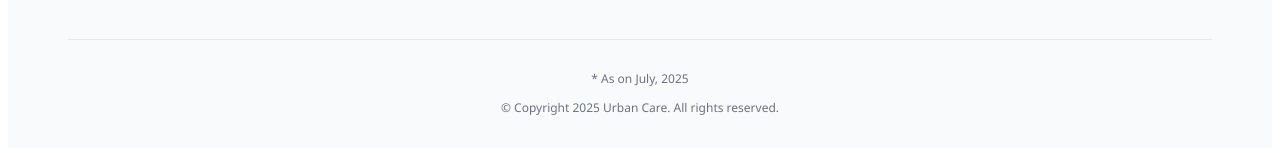
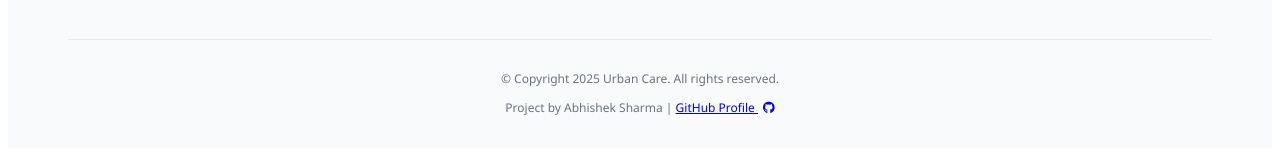
Before and after one commit to Abhishekk29/UrbanCare, a React (Vite) app in the folder client/: page / in a window 1280 px wide. Shown: the part 1470-1623 px from the top of the page. Built offline with nearby package versions, Linux system fonts and the light colour scheme; no server answers.

Commit message:
footer updated

```diff
--- a/client/package.json
+++ b/client/package.json
@@ -10,6 +10,7 @@
     "preview": "vite preview"
   },
   "dependencies": {
+    "@fortawesome/fontawesome-free": "^6.7.2",
     "axios": "^1.9.0",
     "lucide": "^0.510.0",
     "lucide-react": "^0.510.0",
--- a/client/src/components/Footer.jsx
+++ b/client/src/components/Footer.jsx
@@ -1,4 +1,5 @@
 import './Footer.css';
+import '@fortawesome/fontawesome-free/css/all.min.css';
 import {
   Twitter,
   Facebook,
@@ -54,8 +55,13 @@ function Footer() {
         </div>
     </div>
     <div className="footer-bottom">
-        <p>* As on July, 2025</p>
         <p>© Copyright 2025 Urban Care. All rights reserved.</p>
+        <p>
+    Project by Abhishek Sharma |{' '}
+    <a href="https://github.com/Abhishekk29" target="_blank" rel="noopener noreferrer">
+      GitHub Profile <i className="fab fa-github" style={{ marginLeft: '5px' }}></i>
+    </a>
+  </p>
       </div>
     </footer>
   );
```
Also changed, not shown: 1 other file (tests, documents, lock files or other folders).
